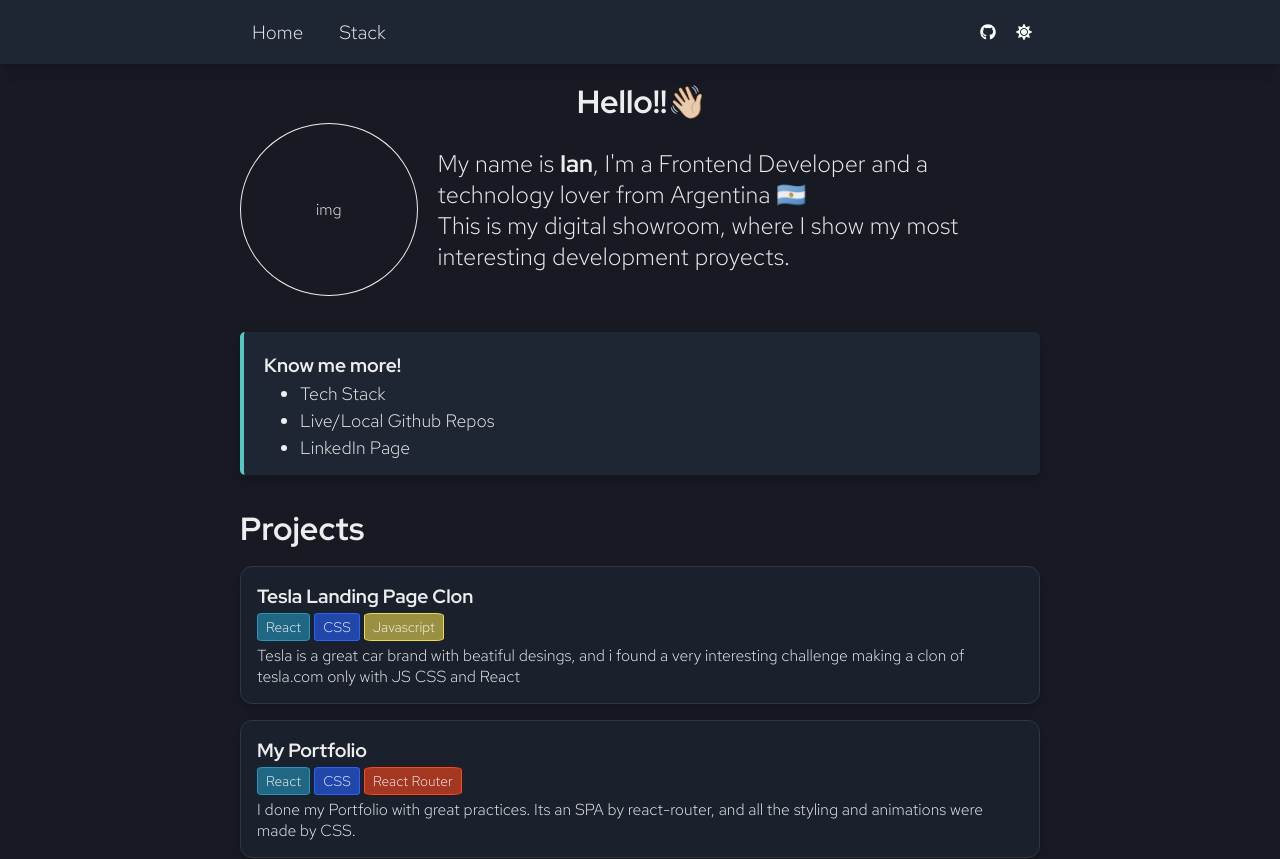
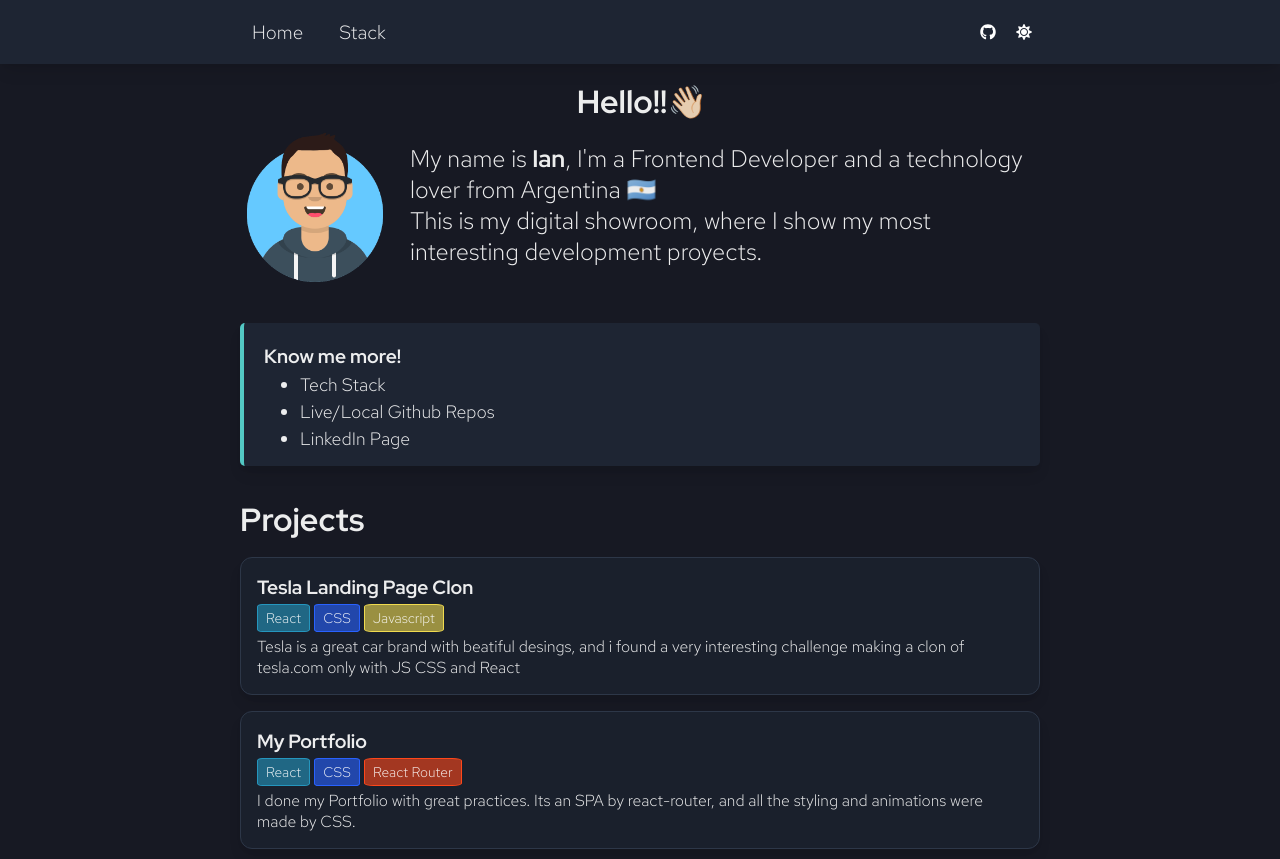
Before and after one commit to Ianduha13/my-portfolio, a React (Create React App) app: page / in a window 1280 px wide. Shown: the top 859 px of the page. Built offline with nearby package versions, Linux system fonts and the light colour scheme.

Commit message:
Adding profile avatar

```diff
--- a/src/components/Footer.js
+++ b/src/components/Footer.js
@@ -2,7 +2,6 @@ import "../styles/footer.css"
 import { FaGithub, FaLinkedin } from "react-icons/fa"
 
 const Footer = ({ theme }) => {
-  console.log(theme)
   return (
     <footer className='footer'>
       <div className='footer-container'>
--- a/src/components/Header.js
+++ b/src/components/Header.js
@@ -1,4 +1,5 @@
 import React from "react"
+import logo from "../img/logo512.png"
 import "../styles/header.css"
 
 const Header = () => {
@@ -9,7 +10,9 @@ const Header = () => {
       </div>
       <div className='header-container'>
         <div className='presentation-container'>
-          <div className='img'>img</div>
+          <div className='img'>
+            <img src={logo} alt='logo' />
+          </div>
           <section className='presentation'>
             My name is <b>Ian</b>, I'm a Frontend Developer and a technology
             lover from Argentina 🇦🇷 <br />
--- a/src/styles/header.css
+++ b/src/styles/header.css
@@ -26,10 +26,9 @@
   margin-left: 20px;
   font-size: 1.5rem;
 }
-.img{
-  padding: 75px;
-  border-radius: 100%;
-  border: 1px solid var(--primary-color);
+.img img{
+  width: 150px;
+  object-fit: contain;
 }
 @media (max-width:700px) {
   .presentation-container{
--- a/src/styles/navbar.css
+++ b/src/styles/navbar.css
@@ -31,6 +31,7 @@
   border-radius: 8px;
   background: transparent;
   border: none;
+  cursor: pointer;
 }
 .left-btn{
   font-size: 1.2rem;
```
Also changed, not shown: src/img/logo512.png (added).
